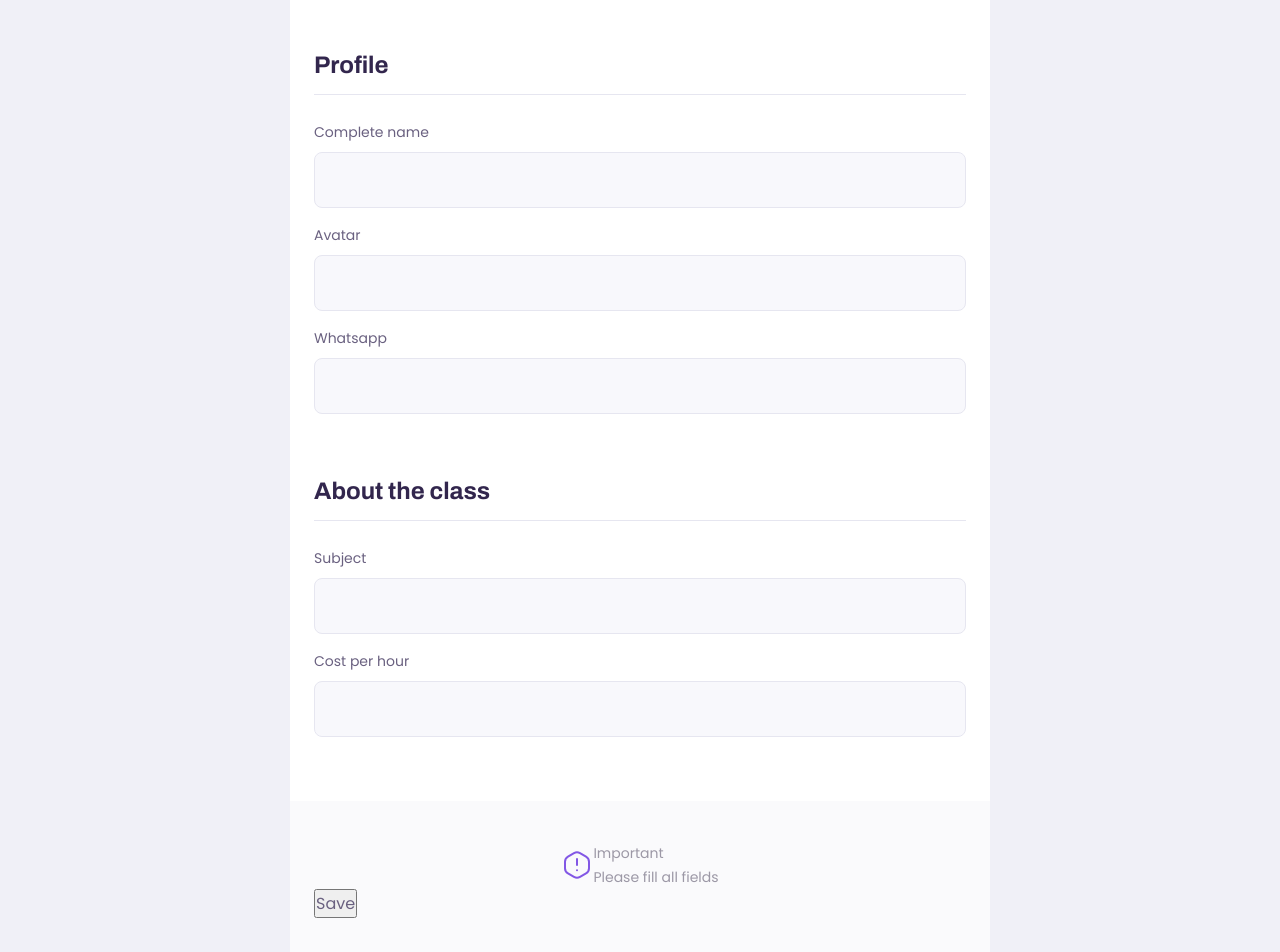
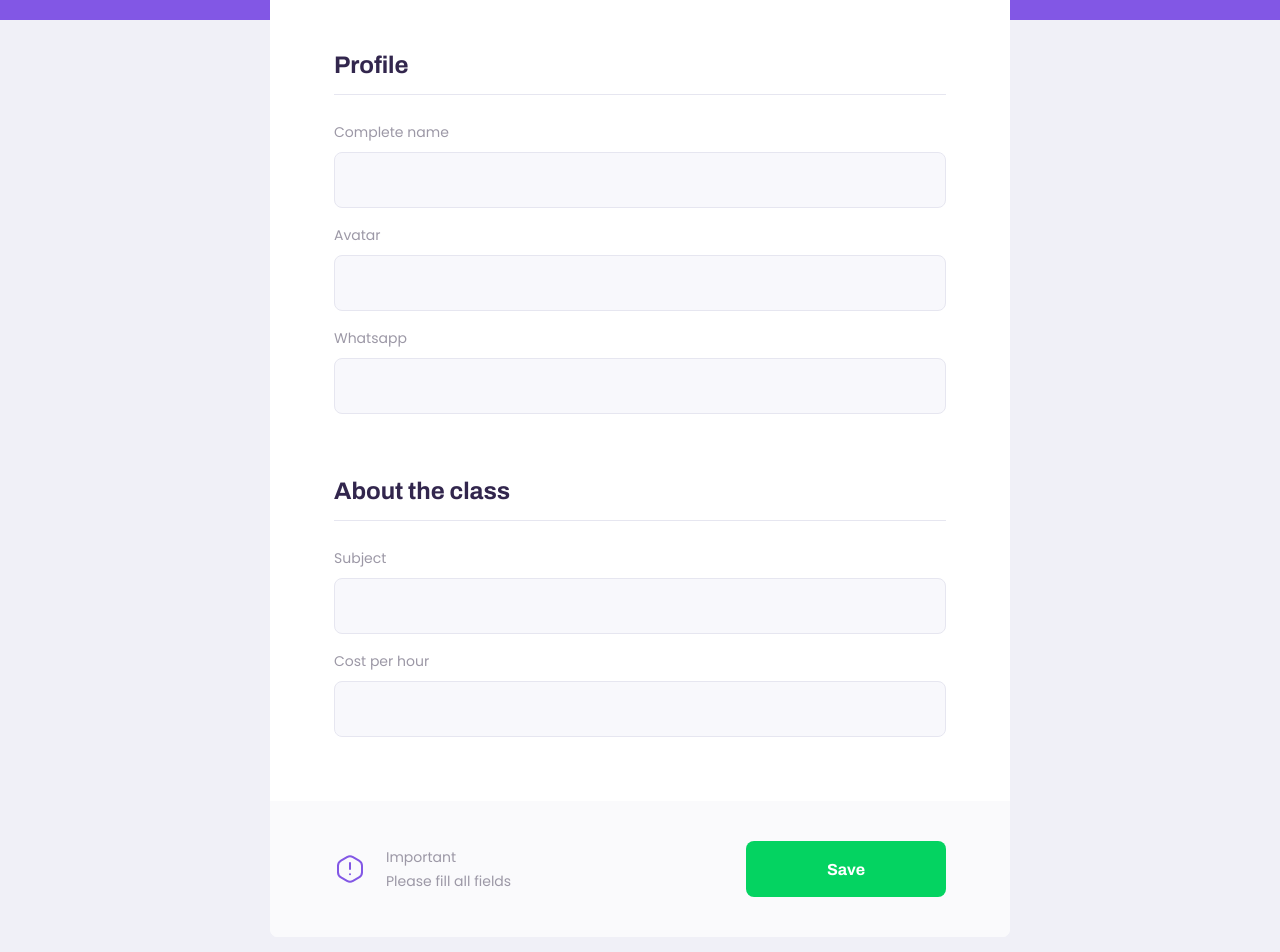
Before and after one commit to yamgarcia/Proffy, a React (Create React App) app in the folder web/: page /give-classes in a window 1280 px wide. Shown: the part 320-1272 px from the top of the page. Built offline with nearby package versions, Linux system fonts and the light colour scheme.

Commit message:
Add desktop design to TeacherForm

```diff
--- a/web/src/pages/TeacherForm/styles.css
+++ b/web/src/pages/TeacherForm/styles.css
@@ -39,6 +39,10 @@
   border-bottom: 1px solid var(--color-line-in-white);
 }
 
+#page-teacher-form main label {
+  color: var(--color-text-complement);
+}
+
 #page-teacher-form main footer {
   padding: 4rem 2.4rem;
   background: var(--color-box-footer);
@@ -55,10 +59,10 @@
   color: var(--color-text-complement);
 }
 
-page-teacher-form main footer p img {
+#page-teacher-form main footer p img {
   margin-right: 2rem;
 }
-page-teacher-form main footer button {
+#page-teacher-form main footer button {
   width: 100%;
   height: 5.6rem;
   background: var(--color-secondary);
@@ -75,6 +79,36 @@
   margin-top: 3.2rem;
 }
 
-page-teacher-form main footer button:hover {
-  background: car(--var(--color-secondary-dark));
+#page-teacher-form main footer button:hover {
+  background: var(--color-secondary-dark);
 }
+
+@media (min-width: 700px) {
+  #page-teacher-form {
+    max-width: 100vw;
+  }
+
+  #page-teacher-form .page-header .header-content {
+    margin-bottom: 0;
+  }
+
+  #page-teacher-form main fieldset {
+    padding: 0 6.4rem;
+  }
+
+  #page-teacher-form main footer {
+    padding: 4rem 6.4rem;
+    display: flex;
+    align-items: center;
+    justify-content: space-between;
+  }
+
+  #page-teacher-form main footer p {
+    justify-content: space-between;
+  }
+
+  #page-teacher-form main footer button {
+    width: 20rem;
+    margin-top: 0;
+  }
+}
```
